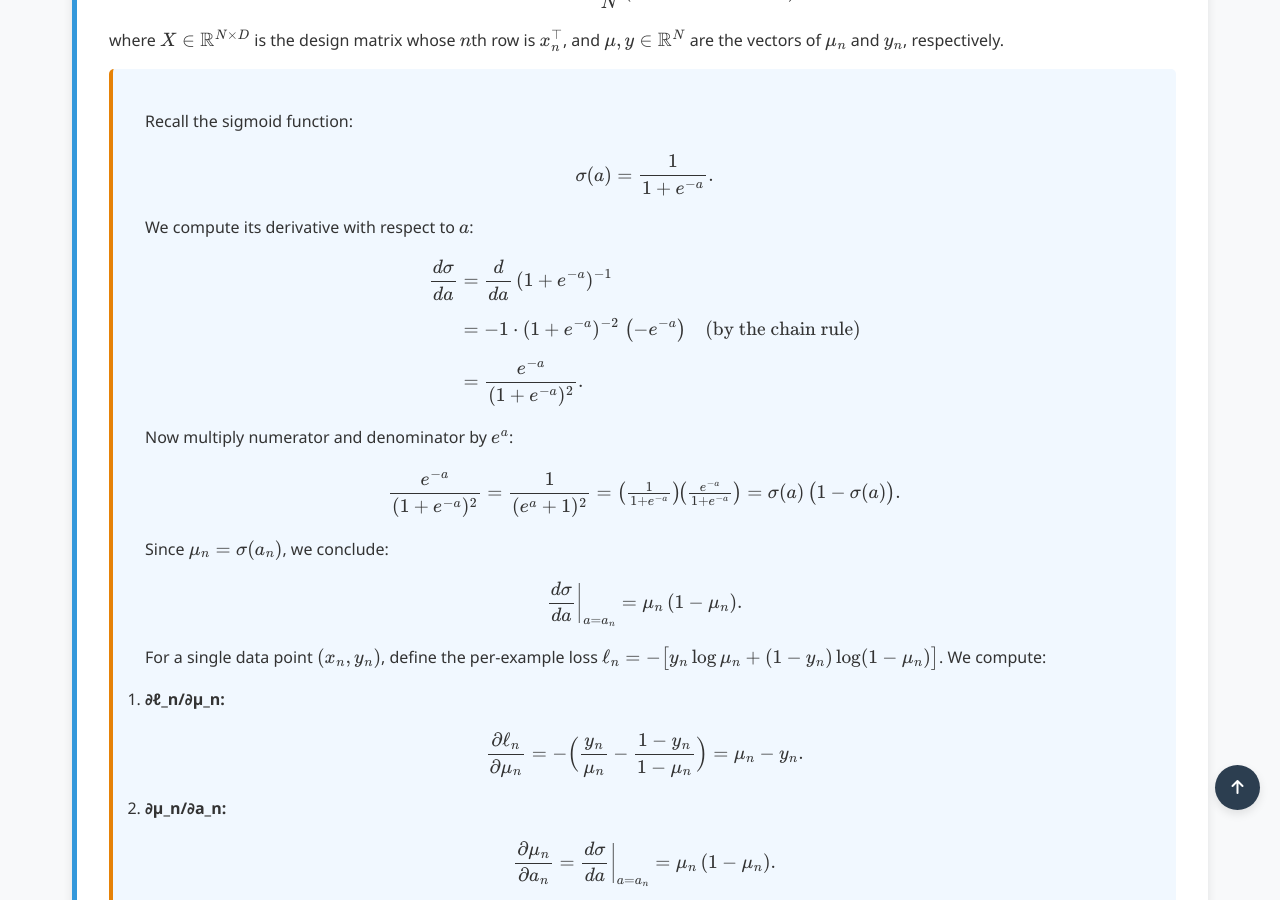
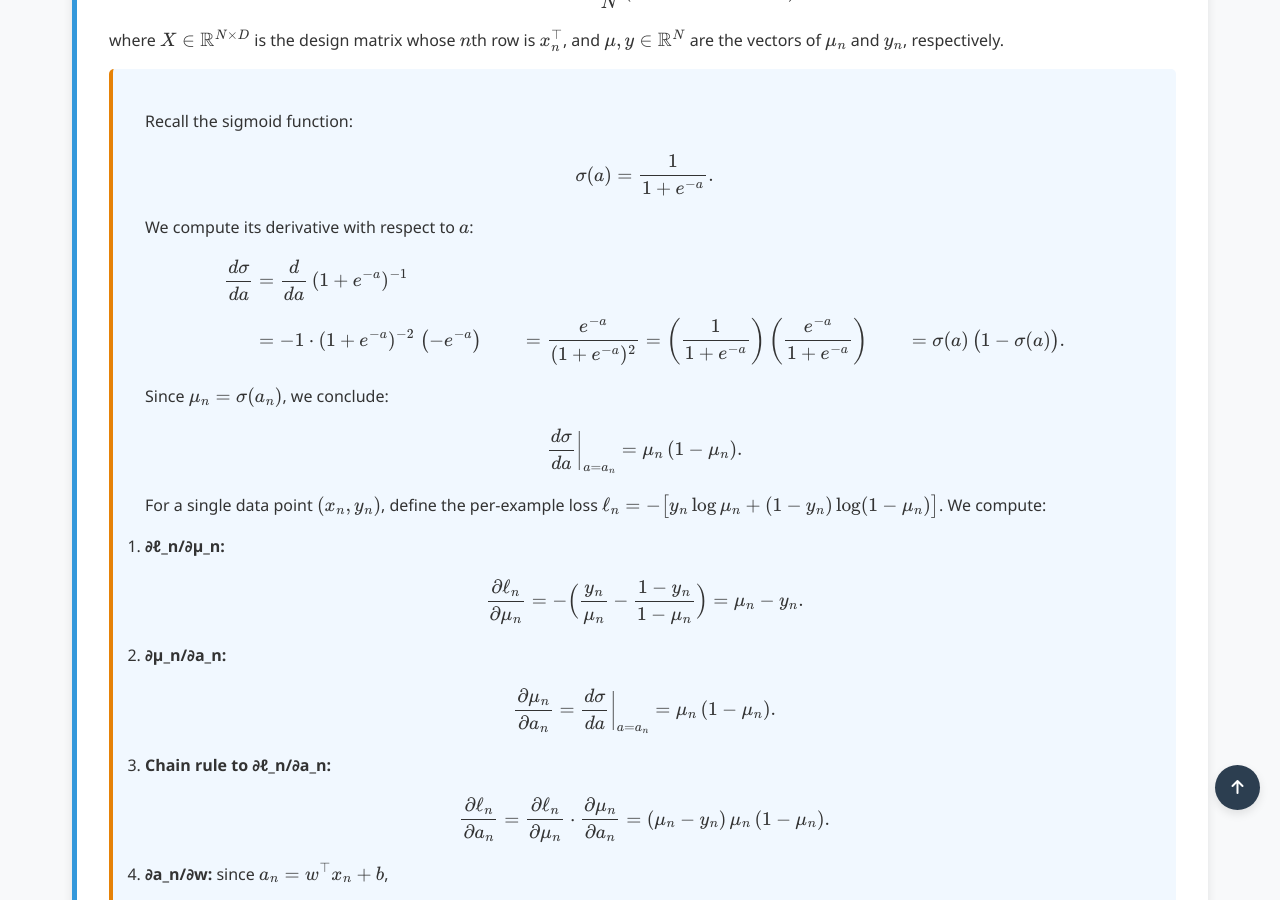
Before and after one commit to Yusukey01/yusukey01.github.io, a Jekyll site: the page built from Mathematics/Machine_learning/classification.html, in a window 1280 px wide and 900 px high, scrolled down 2839 px. Built offline with Jekyll 4.4.1, drawn with Linux system fonts in a browser that asks for light colours.

Commit message:
logistic regression page updating

```diff
--- a/Mathematics/Machine_learning/classification.html
+++ b/Mathematics/Machine_learning/classification.html
@@ -149,20 +149,10 @@ uses_python: false
                     \frac{d\sigma}{da}
                     &= \frac{d}{da}\,(1 + e^{-a})^{-1} \\[6pt]
                     &= -1 \cdot (1 + e^{-a})^{-2} \;\bigl(-e^{-a}\bigr)
-                    \quad\text{(by the chain rule)} \\[6pt]
-                    &= \frac{e^{-a}}{(1 + e^{-a})^2}.
+                    &= \frac{e^{-a}}{(1 + e^{-a})^2}
+                    &= \left( \frac{1}{1 + e^{-a}}\right) \left(\frac{e^{-a}}{1 + e^{-a}}\right)
+                    &= \sigma(a)\,\bigl(1 - \sigma(a)\bigr).
                     \end{aligned}
-                    \]
-
-                    <p>
-                    Now multiply numerator and denominator by \(e^{a}\):
-                    </p>
-
-                    \[
-                    \frac{e^{-a}}{(1 + e^{-a})^2}
-                    = \frac{1}{(e^{a} + 1)^2}
-                    = \bigl(\tfrac{1}{1 + e^{-a}}\bigr)\!\bigl(\tfrac{e^{-a}}{1 + e^{-a}}\bigr)
-                    = \sigma(a)\,\bigl(1 - \sigma(a)\bigr).
                     \]
 
                     <p>
```
